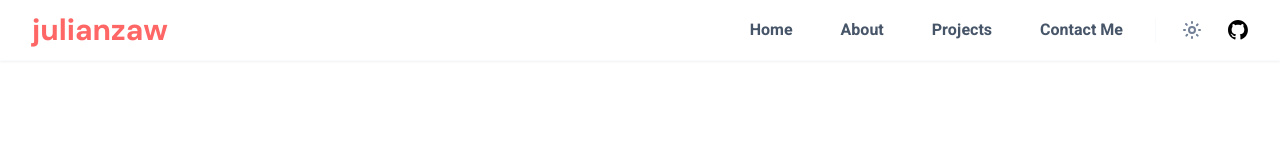
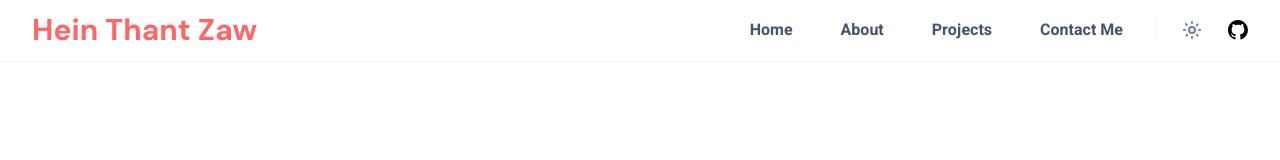
Before and after one commit to julianthant/my-latest-portfolio, a Next.js app: page / in a window 1280 px wide. Shown: the top 160 px of the page. Built offline with nearby package versions, Linux system fonts and the light colour scheme.

Commit message:
fix: update Navbar links and title for consistency

```diff
--- a/src/components/Navbar.tsx
+++ b/src/components/Navbar.tsx
@@ -13,7 +13,7 @@ export default function Navbar() {
             href="/"
             className={`font-bold text-3xl text-accent-400 ${dm_sans.className}`}
           >
-            julianzaw
+            Hein Thant Zaw
           </Link>
 
           <div className="max-lg:hidden flex justify-center items-center gap-6">
@@ -29,7 +29,7 @@ export default function Navbar() {
                   <Link href="/blog/">About</Link>
                 </li>
                 <li className="flex font-bold text-base hover:text-accent-350 cursor-pointer">
-                  <Link href="blog/projects">Projects</Link>
+                  <Link href="/projects/">Projects</Link>
                 </li>
                 <li className="flex font-bold text-base hover:text-accent-350 cursor-pointer">
                   <Link href="/contact/">Contact Me</Link>
```
